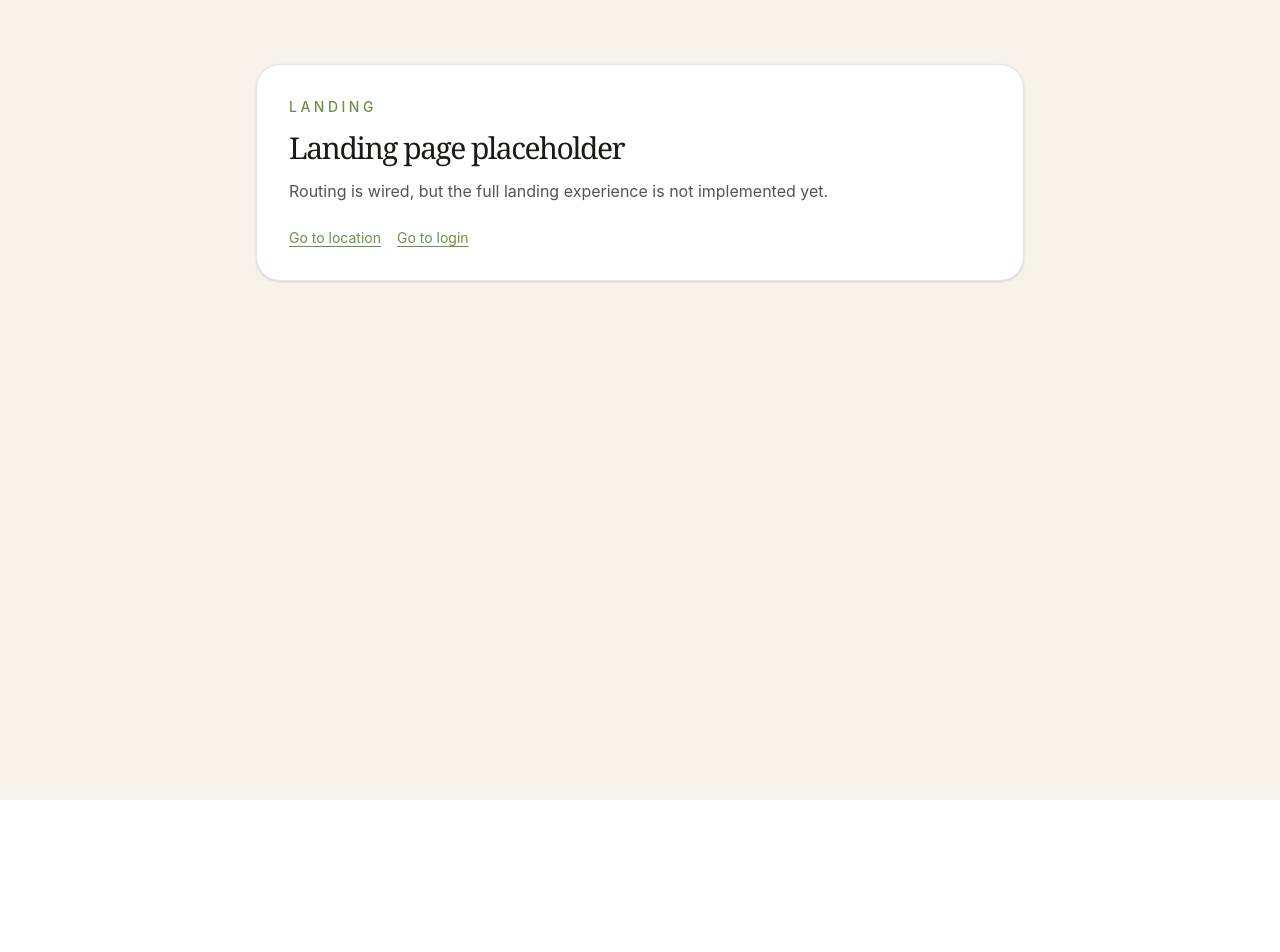
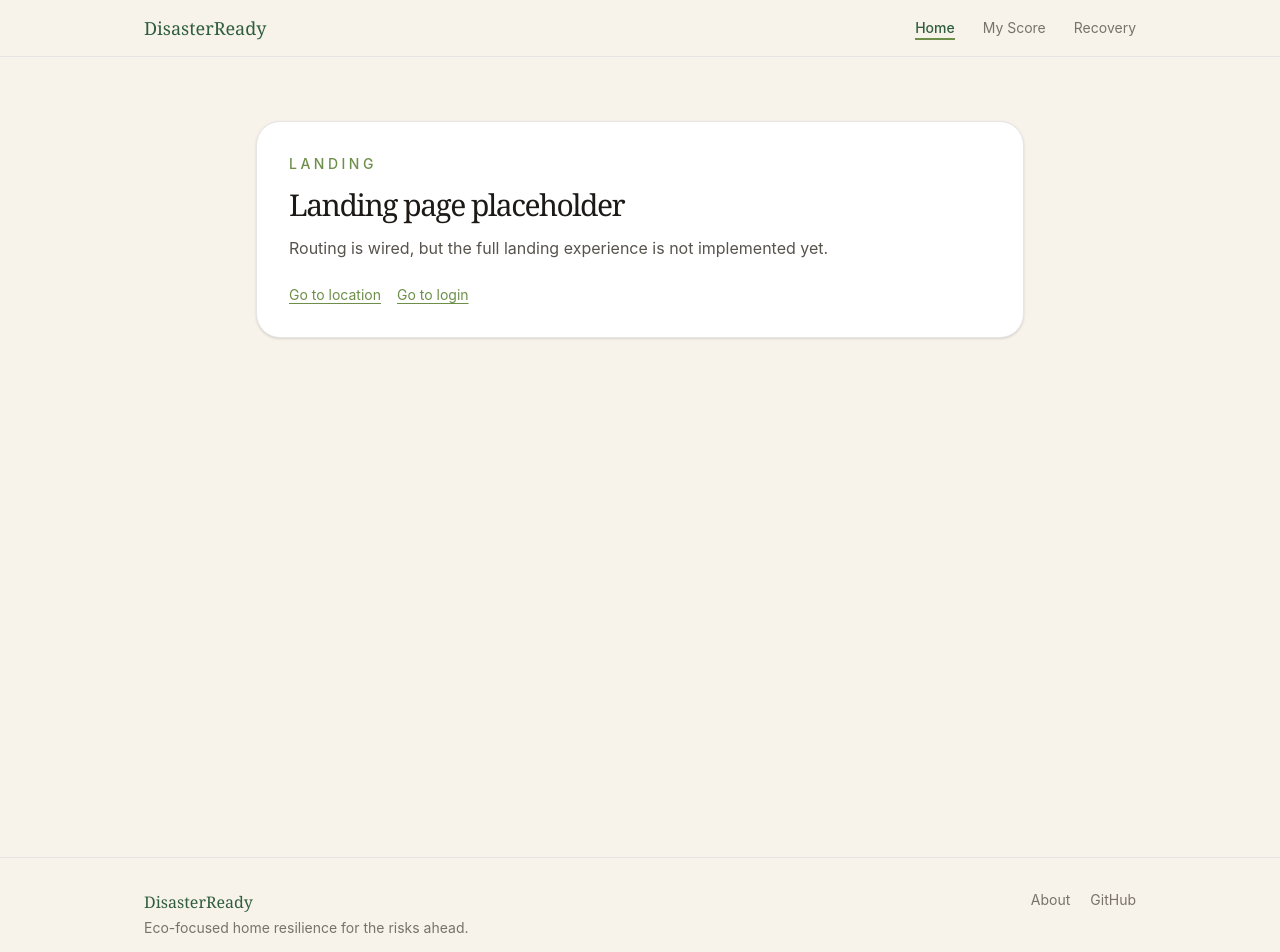
Before and after one commit to mnjoo-real/genius-coding-2000, a React (Vite) app: page / in a window 1280 px wide. Shown: the top 952 px of the page. Before the commit the page ends 800 px from the top, so only its background shows below. Built offline with nearby package versions, Linux system fonts and the light colour scheme.

Commit message:
navbar footbar added to App.jsx

```diff
--- a/src/App.jsx
+++ b/src/App.jsx
@@ -1,4 +1,6 @@
 import { BrowserRouter, Routes, Route } from "react-router-dom";
+import Footbar from "./components/layout/Footbar";
+import Navbar from "./components/layout/Navbar";
 import Landing from "./pages/Landing";
 import Login from "./pages/Login";
 import LocationInput from "./pages/LocationInput";
@@ -6,9 +8,11 @@ import RiskOverview from "./pages/RiskOverview";
 import HomeQuestionnaire from "./pages/HomeQuestionnaire";
 import ScoreDashboard from "./pages/ScoreDashboard";
 
-function App() {
+function AppLayout() {
   return (
-    <BrowserRouter>
+    <div className="flex min-h-screen flex-col bg-parchment">
+      <Navbar />
+      <div className="flex-1">
         <Routes>
           <Route path="/" element={<Landing />} />
           <Route path="/login" element={<Login />} />
@@ -17,6 +21,16 @@ function App() {
           <Route path="/questionnaire" element={<HomeQuestionnaire />} />
           <Route path="/dashboard" element={<ScoreDashboard />} />
         </Routes>
+      </div>
+      <Footbar />
+    </div>
+  );
+}
+
+function App() {
+  return (
+    <BrowserRouter>
+      <AppLayout />
     </BrowserRouter>
   );
 }
--- a/src/pages/HomeQuestionnaire.jsx
+++ b/src/pages/HomeQuestionnaire.jsx
@@ -1,6 +1,5 @@
 import { useState } from 'react';
 import { useNavigate } from 'react-router-dom';
-import Navbar from '../components/layout/Navbar';
 import ProgressStepper from '../components/layout/ProgressStepper';
 import QuestionCard from '../components/questionnaire/QuestionCard';
 import Button from '../components/ui/Button';
@@ -39,9 +38,6 @@ export default function HomeQuestionnaire() {
   }
 
   return (
-    <>
-      <Navbar />
-
       <main className="min-h-screen bg-parchment pb-20">
         <div className="mx-auto max-w-3xl px-4 pt-10">
 
@@ -93,6 +89,5 @@ export default function HomeQuestionnaire() {
 
         </div>
       </main>
-    </>
   );
 }
```
Lines whose indentation alone changed are shown as unchanged.
